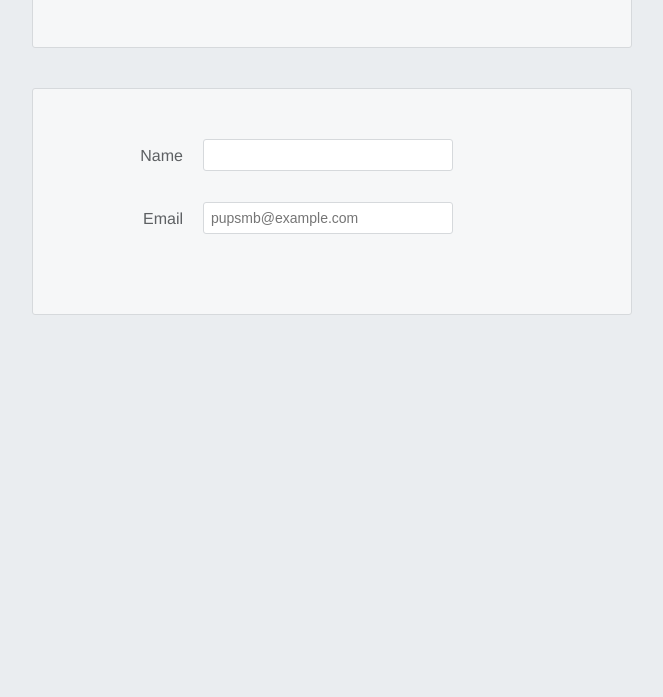
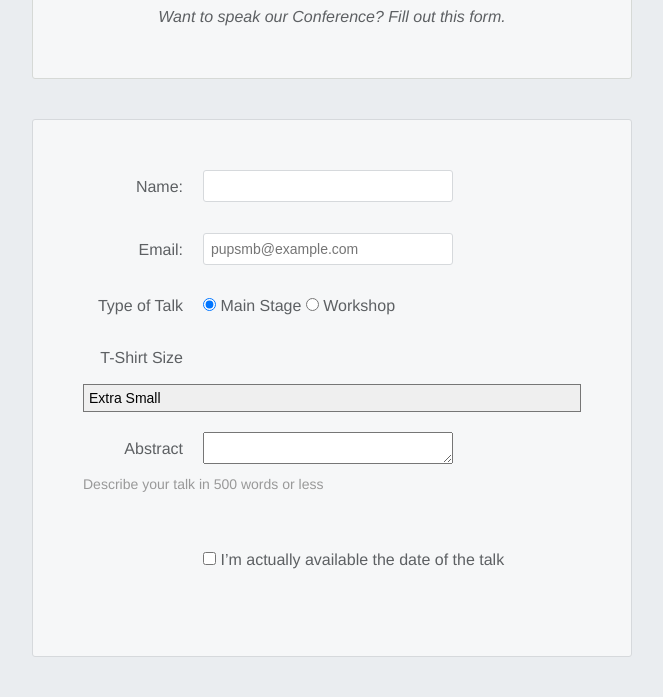
Before and after one commit to markyylester/-CAPA-HTML-FORMS-, a plain HTML site: page speaker submission.html in a window 1280 px wide. Shown: the part 174-871 px from the top of the page, without its empty margins (308-971 px from the left). Before the commit the page ends 800 px from the top, so only its background shows below. Drawn offline with Linux system fonts and the light colour scheme.

Commit message:
first commit

```diff
--- a/speaker submission.html
+++ b/speaker submission.html
@@ -4,33 +4,63 @@
     <meta charset="UTF-8">
     <meta name="viewport" content="width=device-width, initial-scale=1.0">
     <title>Speaker Submission</title>
-    <link rel="stylesheet" href="styles.css"/>
+    <link rel="stylesheet" href="styles.css">
 </head>
 <body>
-<header class="speaker-form-header">
-    <h1> Speaker Submission</h1>
 
-    <p>
-        <em>
-            Want to speak of our conference? Fill out this form.
-        </em>
-    </p>
+    <header class="speaker-form-header">
+        <h2>Be our Speaker</h1>
+        <h1 class="h1">Speaker Submission</h1>
+        <p><em>Want to speak our Conference? Fill out this form.</em></p>
 
-</header>
-<form action="" method = 'get' class = ' speaker-form'>
-    <div class="form-row">
-    <label for="full-name">Name</label>
-        <input id="full-name" name="full-name" type="text"> </div>
-<div class="form-row">
-    <label for="email">Email</label>
-    <input id="email"
-            name="email"
-            type="email"
-            placeholder="pupsmb@example.com"/>
+        <ul><a href="/index.html"></a></ul>
 
-</div>
 
-</form>
+    </header>
 
+    <form action="" method="get" class="speaker-form">
+        <div class="form-row">
+            <label for="full-name">Name: </label>
+            <input type="text" id="full-name" name="full-name">
+        </div>
+        <div class="form-row">
+            <label for="email">Email: </label>
+            <input type="email" id="email" name="email" placeholder="pupsmb@example.com">
+        </div>
+
+        <fieldset class = 'legacy-form-row'>
+            <legend>Type of Talk</legend>
+
+            <input id = 'talk-type-1' name = 'talk-type' type = 'radio' value = 'main stage' checked/>
+            <label for = 'talk-type-1' class = 'radio-label'>Main Stage</label>
+
+            <input id = 'talk-type-2' name = 'talk-type' type = 'radio' value = 'workshop' />
+            <label for = 'talk-type-2' class = 'radio-label'>Workshop</label>
+          </fieldset>
+          <div class='form-row'>
+            <label for='t-shirt'>T-Shirt Size</label>
+            <select id='t-shirt' name='t-shirt'>
+            <option value='xs'>Extra Small</option>
+            <option value='s'>Small</option>
+            <option value='m'>Medium</option>
+            <option value='l'>Large</option>
+            </select>
+           </div>
+           <div class='form-row'>
+            <label for='abstract'>Abstract</label>
+            <textarea id='abstract' name='abstract'></textarea>
+            <div class='instructions'>Describe your talk in 500 words or less</div>
+           </div>
+           <div class='form-row'>
+            <label class='checkbox-label' for='available'>
+            <input id='available'
+            name='available'
+            type='checkbox'
+            value='is-available'/>
+            <span>I’m actually available the date of the talk</span>
+            </label>
+           </div>
+
+    </form>
 </body>
 </html>
--- a/styles.css
+++ b/styles.css
@@ -1,50 +1,48 @@
-* {
+*{
     margin: 0;
     padding: 0;
     box-sizing: border-box;
 }
 
-body {
+body{
     color: #5D6063;
     background-color: #eaedf0;
     font-family: "Helvetica", "Arial", sans-serif;
     font-size: 16px;
-   line-height: 1.3;
+    line-height:1.3;
 
     display: flex;
     flex-direction: column;
     align-items: center;
 }
 
-.speaker-form-header{
+.speaker-form-header {
     text-align: center;
+    background-color: #f6f7f8;
+    border: 1px solid #D6D9D6;
+    border-radius: 3px;
+
+    width: 80%;
+    margin: 40px 0;
+    padding: 50px;
+}
+
+.speaker-form-header h1 {
+font-size: 30px;
+margin-bottom: 20px;
+}
+
+.speaker-form {
     background-color: #f6f7f8;
     border: 1px solid #d6d9dc;
     border-radius: 3px;
 
     width: 80%;
-     margin: 40px 0;
     padding: 50px;
-
+    margin: 0 0 40px 0;
 }
 
-.speaker-form-header h1  {
-    font-size: 30px;
-    margin-bottom: 20px;
-}
-
-.speaker-form{
-    background-color: #F6F7F8;
-    border: 1px solid #D6D9DC;
-    border-radius: 3px;
-
-    width: 80%;
-     margin: 0 0 40px 0;
-     padding: 50px;
-
-}
-
-.form-row {
+.form-row{
     margin-bottom: 40px;
     display: flex;
     justify-content: flex-start;
@@ -52,8 +50,14 @@ body {
     flex-wrap: wrap;
 }
 
-.form-row input[type="text"],
-.form-row input[type="email"] {
+.form-row label {
+    margin-bottom: 15px;
+    }
+
+
+.form-row input[type='text'],
+.form-row input[type='email']
+{
     background-color: #FFFFFF;
     border: 1px solid #d6d9dc;
     border-radius: 3px;
@@ -62,8 +66,29 @@ body {
     font-size: 14px;
 }
 
-.form-row label {
+
+.legacy-form-row {
+    border: none;
+    margin-bottom: 40px;
+}
+
+.legacy-form-row legend {
     margin-bottom: 15px;
+}
+
+.legend-form-row .radio-label {
+    display: block;
+    font-size: 14px;
+    padding: 0 20px 0 10px;
+}
+
+.legacy-form-row input[type="radio"] {
+    margin-top: 2px;
+}
+
+.legacy-form-row .radio-label ,
+.legacy-form-row input[type="radio"] {
+    float: center;
 }
 
 @media only screen and (min-width: 700px) {
@@ -77,26 +102,67 @@ body {
         margin-bottom: 20px;
         height: initial;
     }
-
     .form-row input[type='text'],
     .form-row input[type='email'],
     .form-row select,
-    .form-row textarea{
+    .form-row textarea {
         width: 250px;
         height: initial;
     }
-
-    .form-row label{
+    .form-row label {
         text-align: right;
         width: 120px;
         margin-top: 7px;
         padding-right: 20px;
     }
-
-    .form-row input[type='text']:invalid,
-    .form-row input[type='email']:invalid {
-        border: 1px solid #d55c5f;
-        color: #d55c5f;
+    .legacy-form-row {
+        margin-bottom: 10px;
+    }
+    .legacy-form-row legend {
+        width: 120px;
+        text-align: right;
+        padding-right: 20px;
+    }
+    .legacy-form-row legend {
+        float: left;
+    }
+    .for-row input[type='text']:invalid,
+    .form-row input[type='email']:invalid
+    {
+        border: 1px solid #D55C5F;
+        color: #D55C5F;
         box-shadow: none;
     }
+    .form-row select {
+        width: 100%;
+        padding: 5px;
+        font-size: 14px;
+        -webkit-appearance: none;
        }
+       form-row textarea {
+        font-family: "Helvetica", "Arial", sans-serif;
+        font-size: 14px;
+        border: 1px solid #D6D9DC;
+        border-radius: 3px;
+        min-height: 200px;
+        margin-bottom: 10px;
+        padding: 7px;
+        resize: none;
+       }
+       .form-row .instructions {
+        color: #999999;
+        font-size: 14px;
+        margin-bottom: 30px;
+       }
+       form-row .instructions {
+        margin-left: 120px;
+        }
+    form-row .checkbox-label {
+            margin-bottom: 0;
+           }
+           .form-row .checkbox-label {
+            margin-left: 120px;
+            width: auto;
+            }
+
+}
```
Also changed, not shown: index.html (+6 -10 lines). Lines whose indentation alone changed are shown as unchanged.
